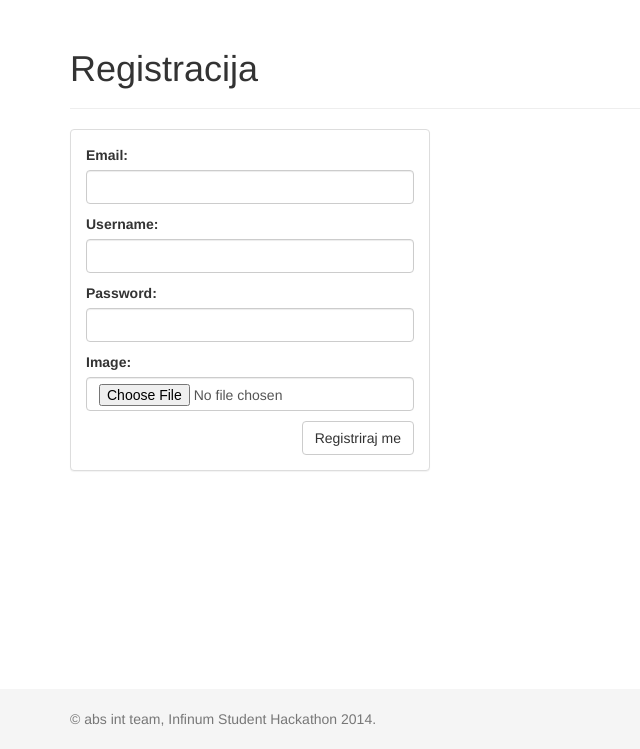
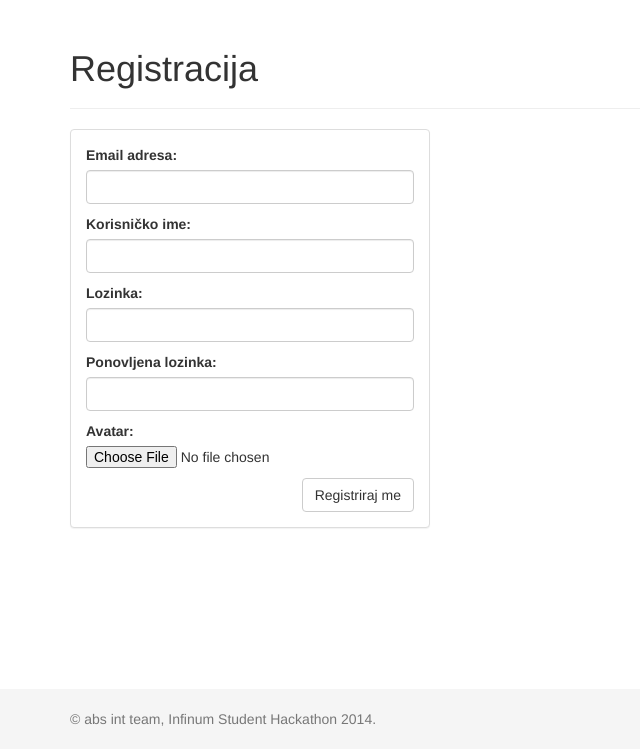
Before and after one commit to MislavMandaric/abs-int, a Django app: a page that uses app/templates/registration/registration.html in a window 1280 px wide. Shown: the part 51-800 px from the top of the page, without its empty margins (0-640 px from the left). Run offline with Django 3.2, Linux system fonts and the light colour scheme; data that the repository does not hold is empty; some libraries are stand-ins or nearby versions.

Commit message:
registracija korisnika

```diff
--- a/app/forms.py
+++ b/app/forms.py
@@ -1,6 +1,8 @@
+# -*- coding: utf-8 -*-
+
 from django.contrib.auth.forms import AuthenticationForm
 from django.contrib.auth.models import User
-from django.forms.widgets import PasswordInput, TextInput, Textarea, ClearableFileInput, EmailInput
+from django.forms.widgets import PasswordInput, TextInput, Textarea, ClearableFileInput, EmailInput, FileInput
 from django.forms import CharField, BooleanField, MultipleChoiceField, CheckboxSelectMultiple, FileField
 from datetime import date
 from django import forms
@@ -40,7 +42,8 @@ class ReceiptForm(forms.Form):
 
 
 class RegistrationForm(forms.Form):
-  email = CharField(widget=EmailInput(attrs={'class':'form-control'}))
-  username = CharField(widget=TextInput(attrs={'class':'form-control'}))
-  password = CharField(widget=PasswordInput(attrs={'class':'form-control'}))
-  image = FileField(widget=ClearableFileInput(attrs={'class':'form-control'}))
+  email = CharField(widget=EmailInput(attrs={'class':'form-control'}), label="Email adresa")
+  username = CharField(widget=TextInput(attrs={'class':'form-control'}), label="Korisničko ime")
+  password = CharField(widget=PasswordInput(attrs={'class':'form-control'}), label="Lozinka")
+  password2 = CharField(widget=PasswordInput(attrs={'class':'form-control'}), label="Ponovljena lozinka")
+  image = FileField(label="Avatar", required=False)
--- a/app/templates/registration/registration.html
+++ b/app/templates/registration/registration.html
@@ -5,11 +5,15 @@
 {% block page_body %}
 <div class="row">
 	<div class="col-md-4">
+
 			<div class="panel panel-default">
-		    <div class="panel-body">
+		    <div class="panel-body" >
+		    	<form method="POST" enctype="multipart/form-data">
+		    	{% csrf_token %}
 					{{ form.as_p }}
 					<button type="submit" class="btn btn-default pull-right">Registriraj me</button>
-				</div>
+				</form>
+			</div>
 		</div>
 	</div>
 </div>
--- a/app/views.py
+++ b/app/views.py
@@ -1,5 +1,6 @@
 from datetime import timedelta
 
+from django.contrib.auth import authenticate, login
 from django.core import serializers
 from django.db.models import Q
 from django.http import HttpResponseRedirect, HttpResponse
@@ -24,6 +25,26 @@ class RegistrationView(FormView):
 	template_name = "registration/registration.html"
 	form_class = RegistrationForm
 	success_url = '/'
+
+	def form_valid(self, form):
+		data = form.cleaned_data
+		username = data['username']
+		mail = data['email']
+		password = data['password']
+		password2 = data['password2']
+		if password != password2:
+			return self.render_to_response(self.get_context_data(form=form))
+		image = data['image']
+		user = User.objects.create_user(username, mail, password)
+		custom_user = CustomUser(user=user, image=image)
+		custom_user.save()
+		user = authenticate(username=username, password=password)
+		login(self.request, user)
+		return HttpResponseRedirect(self.get_success_url())
+
+	def post(self, request, *args, **kwargs):
+		self.request = request
+		return super(RegistrationView, self).post(request, *args, **kwargs)
 
 
 class ProfileView(DetailView):
```
